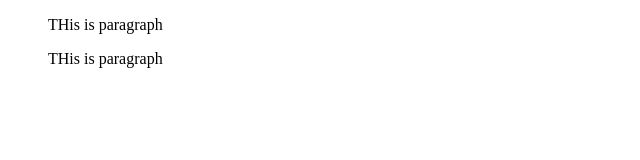
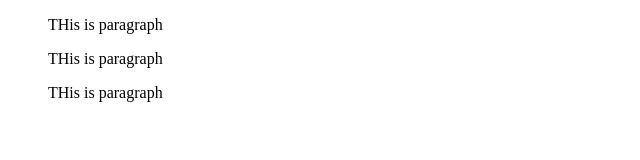
Before and after one commit to dimityrv/demoRepo, a plain HTML site: page index.html in a window 1280 px wide. Shown: the whole page, without its empty margins (0-640 px from the left). Drawn offline with Linux system fonts and the light colour scheme.

Commit message:
First commit from git hub

```diff
--- a/index.html
+++ b/index.html
@@ -11,4 +11,11 @@
             THis is paragraph
         </p>
     </dir>
+
+    <dir>
+        <p>
+            THis is paragraph
+        </p>
+    </dir>
+
 </html>
```
